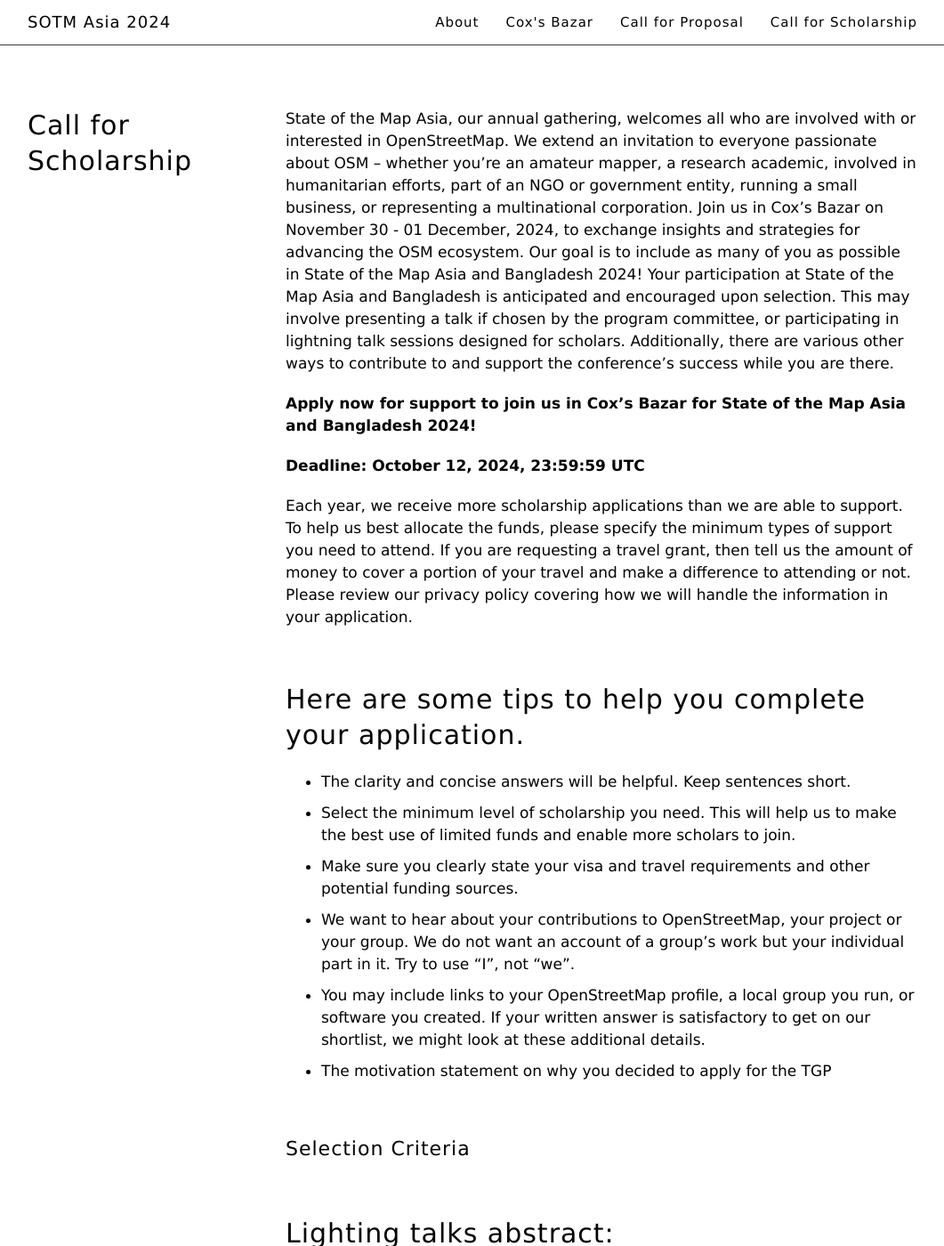
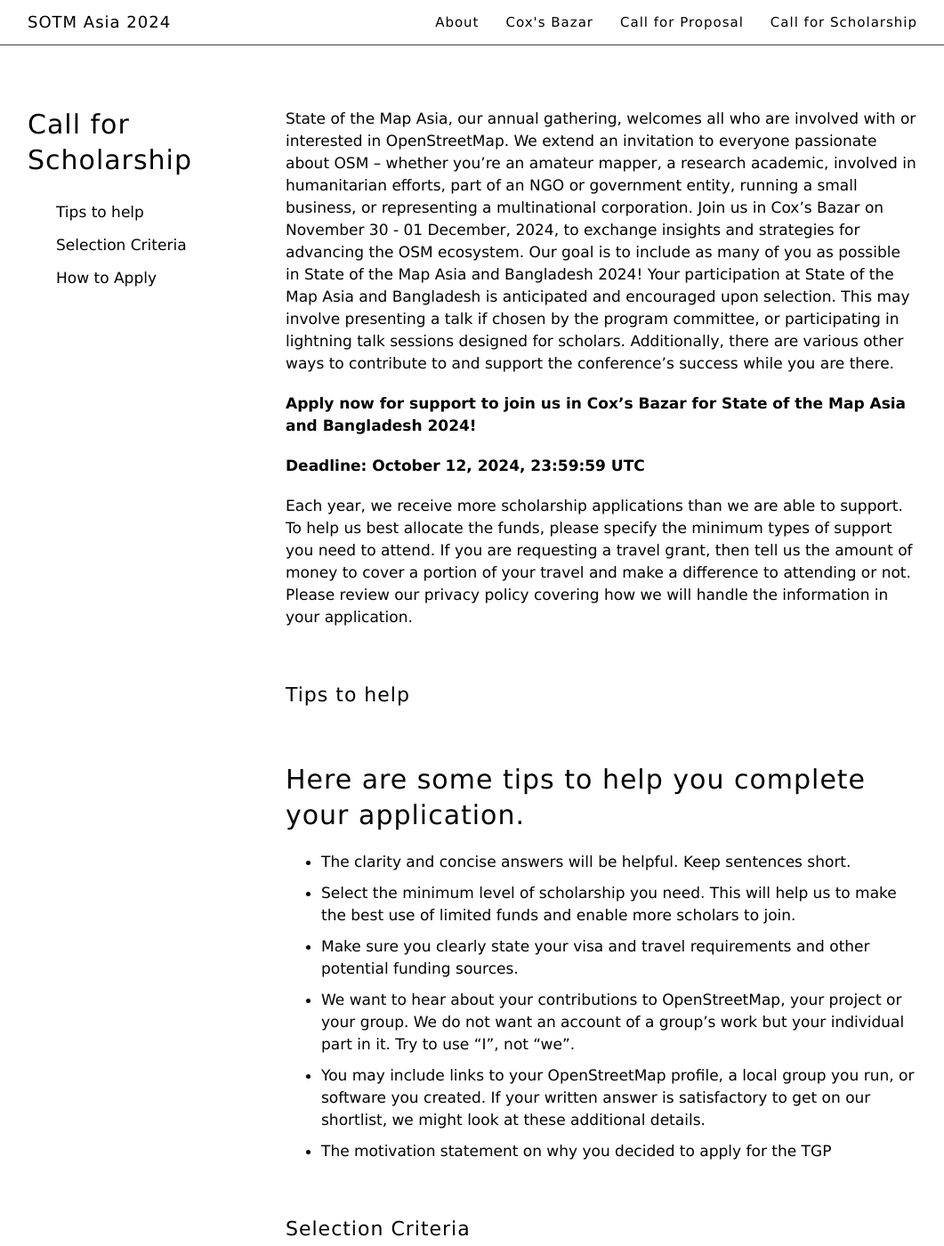
Before and after one commit to mapbd/sotmbd2024, a Jekyll site: the page built from call4scholarship/index.md, in a window 1280 px wide and 1400 px high. Shown: the whole window at 89% size, without its empty margins (109-1170 px from the left). Built offline with Jekyll 4.4.1, drawn with Linux system fonts in a browser that asks for light colours.

Commit message:
logo update

```diff
--- a/_includes/css/sotm.css
+++ b/_includes/css/sotm.css
@@ -342,9 +342,7 @@
 
 .aizu-logo {
   position:relative;
-  /* width: 100%;
-  height: 0px; */
-  padding-top: 154%;
+  padding-top: 100%;
   margin: 0px;
   overflow: hidden;
 }
--- a/_includes/header.html
+++ b/_includes/header.html
@@ -6,7 +6,7 @@
                     <div class="col12">
                         <div class="col4 margin4 margin4r">
                             <div class="aizu-logo">
-                             <img src="img/logo/logo.png"/>
+                             <img style="height: 150px; width: auto;" src="img/logo/logo.png"/>
                             </div>
                         <a href="#about" class="btn btn-circle page-scroll">
                             <i class="icon big down animated"></i>
--- a/call4scholarship/index.md
+++ b/call4scholarship/index.md
@@ -1,7 +1,8 @@
 ---
-layout: page
+layout: page-with-toc
 color: purple
 title: Call for Scholarship
+headings: "tips,Selection,apply"
 ---
 
 
@@ -16,7 +17,7 @@
 
 Each year, we receive more scholarship applications than we are able to support. To help us best allocate the funds, please specify the minimum types of support you need to attend. If you are requesting a travel grant, then tell us the amount of money to cover a portion of your travel and make a difference to attending or not. Please review our privacy policy covering how we will handle the information in your application.
 
-
+<h2 id="tips">Tips to help</h2>
 # Here are some tips to help you complete your application.
 
 
@@ -27,29 +28,29 @@
 * You may include links to your OpenStreetMap profile, a local group you run, or software  you created. If your written answer is satisfactory to get on our  shortlist, we might look at these additional details.
 * The motivation statement on why you decided to apply for the TGP
 
-## Selection Criteria
+<h2 id="Selection"> Selection Criteria</h2>
 
-# Lighting talks abstract:
+## Lighting talks abstract:
 The travel grant winners will be asked to present something about their experience, their mapping activities, or their community in a dedicated lighting talk session (5-minute presentation). This is not the call for participation; the call will be open, and there will be the possibility to submit talks and workshops. The dedicated lighting talks aim to involve more travel grant winners in the conference, highlighting their contributions and experiences in OSM.
 
-# Volunteering:
+## Volunteering:
 The travel grant winners will be asked to volunteer for a time proportional to 1/3 or less of the conference length, depending on the number of other volunteers. Indicate the roles that you are confident to do: Live Video Cutting, Remote/Pre-Recorded Talk Assistant, Session Assistant.
 
-# OpenStreetMap and Community:
+## OpenStreetMap and Community:
 Details of their past contributions to OpenStreetMap projects or community activities
 
 
-# First State of the Map Asia:
+## First State of the Map Asia:
 Applicants that attend SotM for the first time receive an extra point.
 
-# Gender and Minorities:
+## Gender and Minorities:
 In order to create a more diverse community, women and applicants from other underrepresented groups will receive an extra point.
 
-# Students:
+## Students:
 Students, including PhD students, receive an extra point. You may be asked to provide evidence of enrollment.
 
 
-## How to Apply
+<h2 id="apply"> How to Apply</h2>
 
 If you wish to be considered for a SotM Asia and Bangladesh 2024 travel grant, please fill out the **[application form](https://docs.google.com/forms/d/e/1FAIpQLSf4qIovKx5wRIvOzQodMGTu-XW2WX9FU6uM8aEAfEDTP55x9Q/viewform)**.
 
@@ -62,4 +63,4 @@
 
 Stay tuned to know more about the news and the events of State of the Map 2024! See you in Cox's Bazar and online.
 
-# The State of the Map Asia and Bangladesh 2024 Organizing Committee
+## The State of the Map Asia and Bangladesh 2024 Organizing Committee
```
